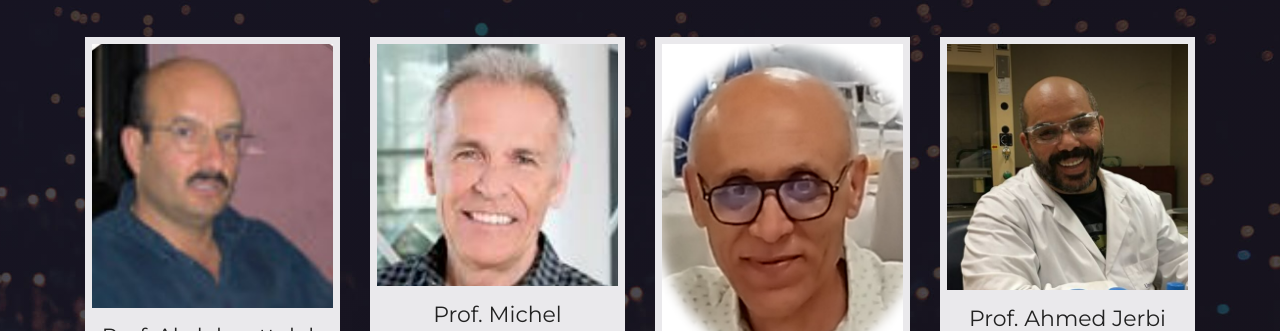
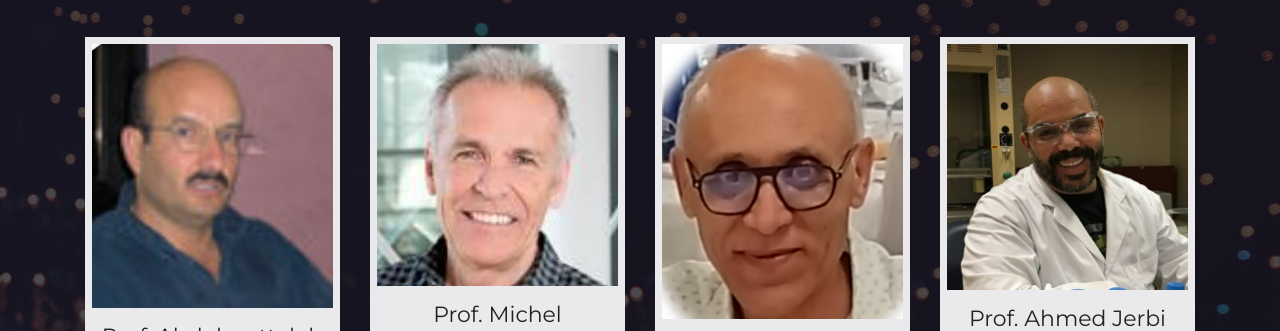
Before and after one commit to Foha2001/conf.github.io, a website: page theme/speakers.html in a window 1280 px wide. Shown: the part 469-800 px from the top of the page. Drawn offline with Linux system fonts and the light colour scheme; some packages are replaced by stand-ins of ours.

Commit message:
made change 1 to speaker

```diff
--- a/theme/speakers.html
+++ b/theme/speakers.html
@@ -180,7 +180,7 @@
 				<!-- Speaker 2 -->
 				<div class="speaker-item">
 					<div class="image">
-						<img src="images/speakers/hannachi4.png" alt="speaker" class="img-fluid">
+						<img src="images/speakers/hannachi5.png" alt="speaker" class="img-fluid">
 						<div class="primary-overlay"></div>
 						<div class="socials">
 							<ul class="list-inline">
```
